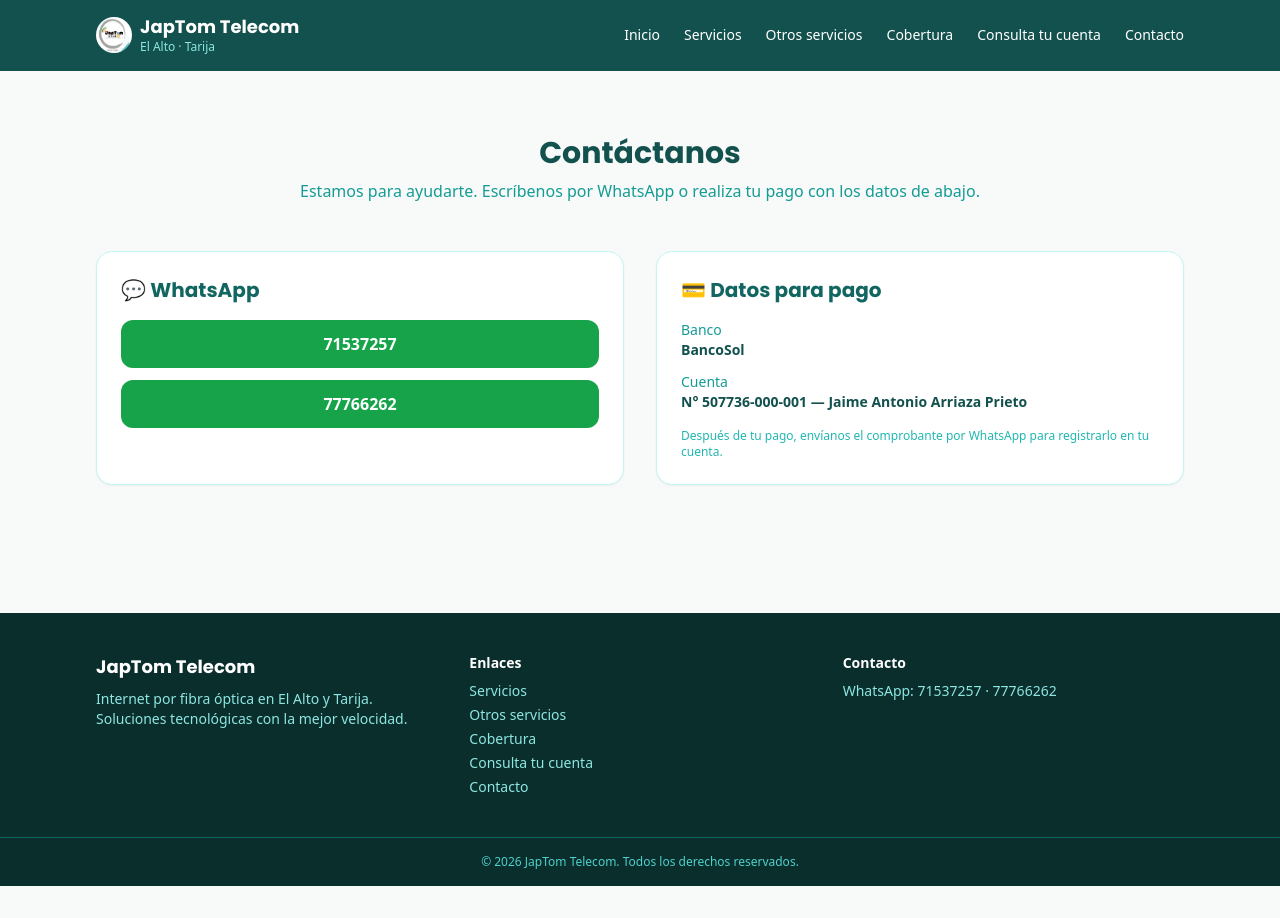
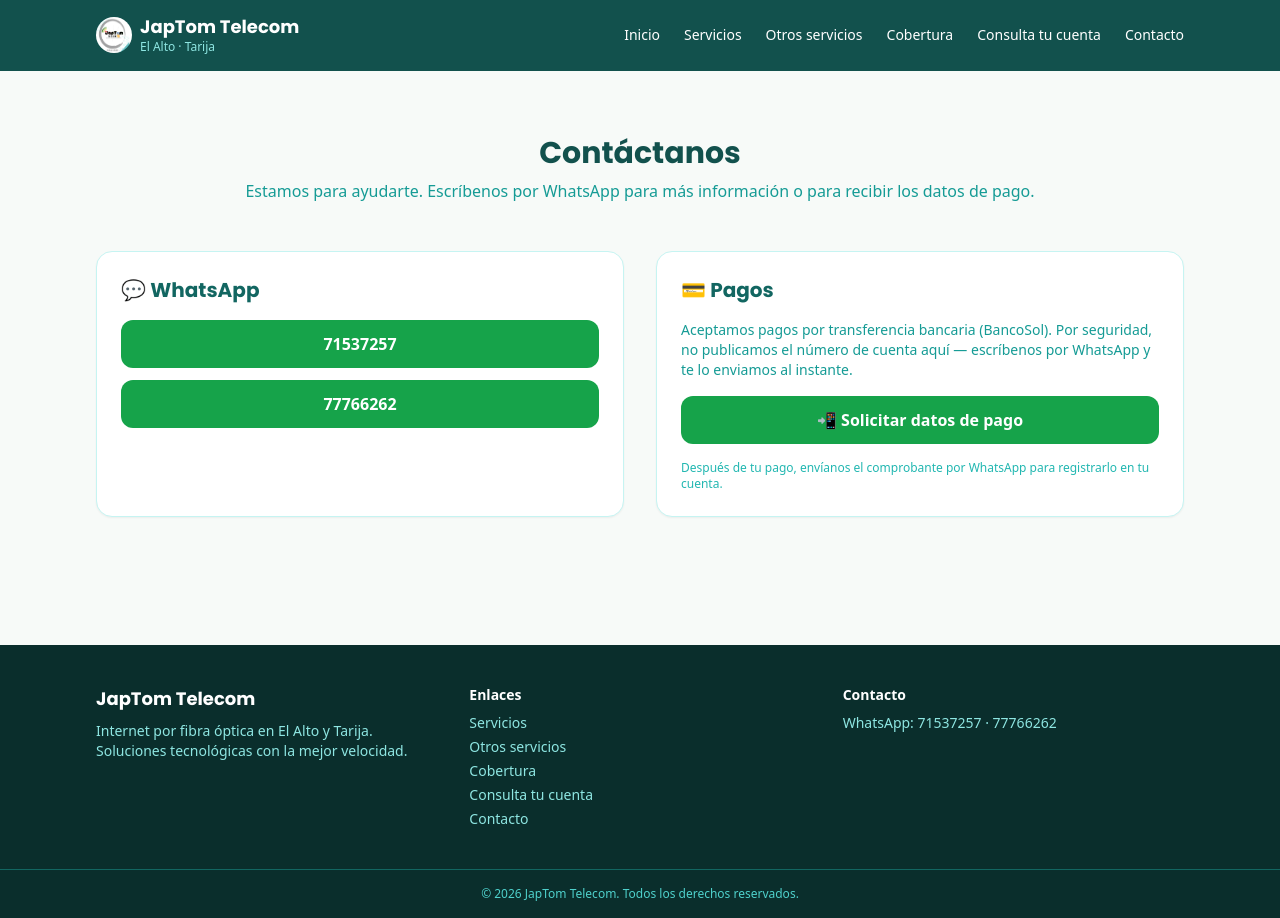
Before and after one commit to japtomtelecom/japtom-web, a Next.js app: page /contacto in a window 1280 px wide. Before the commit the page ends 886 px from the top, so only its background shows below. Built offline with nearby package versions, Linux system fonts and the light colour scheme.

Commit message:
Update page.js

```diff
--- a/src/app/contacto/page.js
+++ b/src/app/contacto/page.js
@@ -4,6 +4,7 @@ import Footer from '@/components/Footer';
 export default function ContactoPage() {
   const wa1 = 'https://wa.me/59171537257?text=' + encodeURIComponent('Hola, quiero más información.');
   const wa2 = 'https://wa.me/59177766262?text=' + encodeURIComponent('Hola, quiero más información.');
+  const waPago = 'https://wa.me/59171537257?text=' + encodeURIComponent('Hola, quiero los datos para hacer mi pago.');
 
   return (
     <>
@@ -13,7 +14,8 @@ export default function ContactoPage() {
           Contáctanos
         </h1>
         <p className="text-brand-500 text-center mb-12">
-          Estamos para ayudarte. Escríbenos por WhatsApp o realiza tu pago con los datos de abajo.
+          Estamos para ayudarte. Escríbenos por WhatsApp para más información o para recibir los
+          datos de pago.
         </p>
 
         <div className="grid md:grid-cols-2 gap-8">
@@ -30,17 +32,14 @@ export default function ContactoPage() {
           </div>
 
           <div className="card p-6">
-            <h2 className="font-display text-xl font-semibold text-brand-700 mb-4">💳 Datos para pago</h2>
-            <dl className="text-sm space-y-3">
-              <div>
-                <dt className="text-brand-500">Banco</dt>
-                <dd className="font-semibold text-brand-800">BancoSol</dd>
-              </div>
-              <div>
-                <dt className="text-brand-500">Cuenta</dt>
-                <dd className="font-semibold text-brand-800">N° 507736-000-001 — Jaime Antonio Arriaza Prieto</dd>
-              </div>
-            </dl>
+            <h2 className="font-display text-xl font-semibold text-brand-700 mb-4">💳 Pagos</h2>
+            <p className="text-sm text-brand-500 mb-4">
+              Aceptamos pagos por transferencia bancaria (BancoSol). Por seguridad, no publicamos
+              el número de cuenta aquí — escríbenos por WhatsApp y te lo enviamos al instante.
+            </p>
+            <a href={waPago} target="_blank" rel="noreferrer" className="btn-whatsapp w-full justify-center">
+              📲 Solicitar datos de pago
+            </a>
             <p className="text-xs text-brand-400 mt-4">
               Después de tu pago, envíanos el comprobante por WhatsApp para registrarlo en tu cuenta.
             </p>
```
